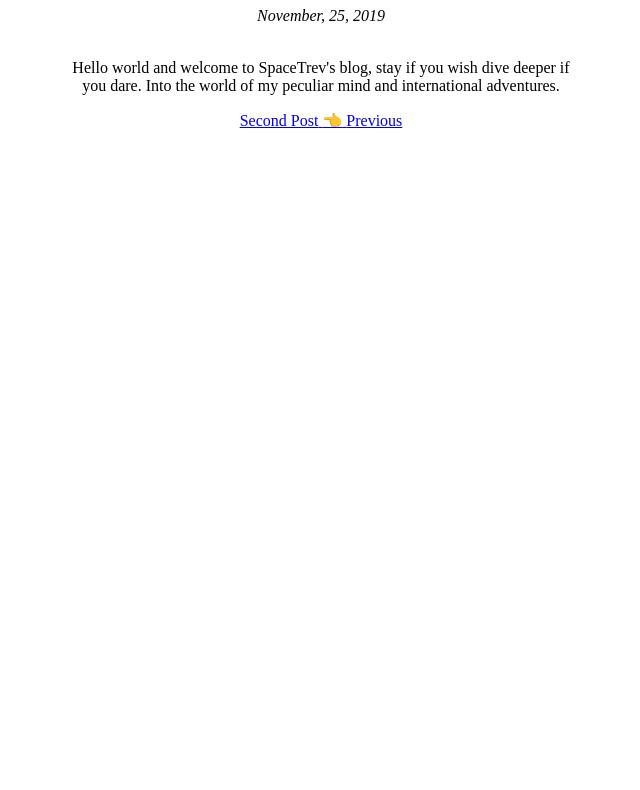
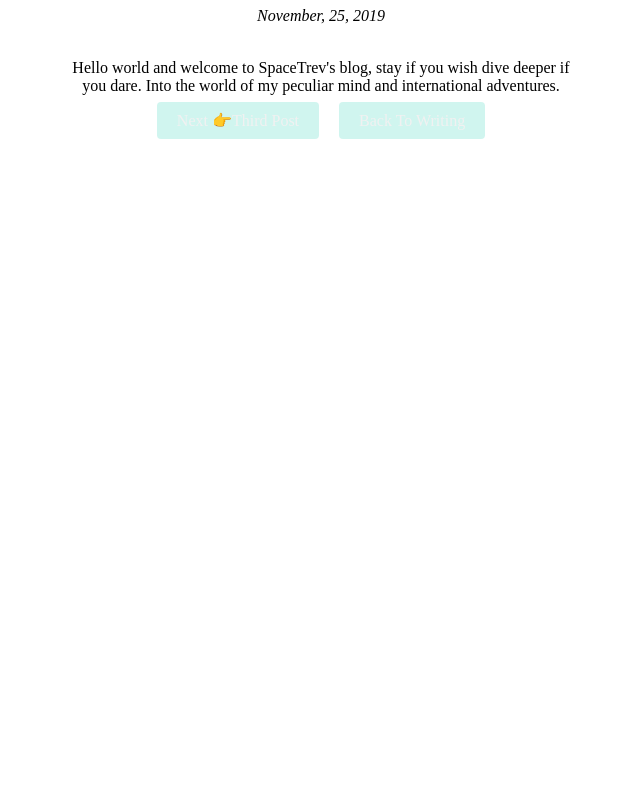
Before and after one commit to SpaceTrev/Portfolio, a Gatsby site: page /first-post in a window 1280 px wide. Shown: the part 81-871 px from the top of the page, without its empty margins (319-959 px from the left). Built offline with nearby package versions, Linux system fonts and the light colour scheme; Gatsby itself is replaced by a stand-in of ours.

Commit message:
pushing changes

```diff
--- /dev/null
+++ b/src/pages/20129-11-26-2-second-post/index.md
@@ -0,0 +1,9 @@
+---
+path: "/third-post"
+date: "2019-11-26"
+title: "Third Post"
+tags: ["lifestyle", "2019"]
+excerpt: "Life is..Life"
+---
+
+Ahhh what a dream we dream...this life. So we swimmingly swim through the wim wam in the river flim flonged out into the actual universe
--- a/src/pages/2019-11-25-second-post/index.md
+++ b/src/pages/2019-11-26-second-post/index.md
@@ -1,6 +1,6 @@
 ---
 path: "/second-post"
-date: "2018-11-15"
+date: "2019-11-26"
 title: "Second Post"
 tags: ["react", "2019"]
 excerpt: "React is life"
--- a/src/templates/blogPost.js
+++ b/src/templates/blogPost.js
@@ -15,6 +15,19 @@ const FlexBox = styled.div`
   flex-direction: row;
   justify-content: center;
   align-items: center;
+`
+const BackToWritingBtn = styled(Link)`
+  height: 50px;
+  width: 150px;
+  border-radius: 4px;
+  padding: 10px 20px;
+  margin: 0px 10px 10px 10px;
+  background: #14ccad33;
+  text-decoration: none;
+  color: #f1f1f1;
+  &:hover {
+    background: #14ccad;
+  }
 `
 const BlogPostTemplate = ({ data, pathContext }) => {
   const title = data.markdownRemark.frontmatter.title
@@ -34,28 +47,25 @@ const BlogPostTemplate = ({ data, pathContext }) => {
           className="blogpost"
           dangerouslySetInnerHTML={{ __html: html }}
         />
-        <p>
         {prev && (
-            <Link to={prev.frontmatter.path}>
+          <BackToWritingBtn to={prev.frontmatter.path}>
             {prev.frontmatter.title}{" "}
             <span role="img" aria-label="point-left">
               👈{" "}
             </span>
             Previous
-            </Link>
+          </BackToWritingBtn>
         )}
-        </p>
-        <p>
         {next && (
-            <Link to={next.frontmatter.path}>
+          <BackToWritingBtn to={next.frontmatter.path}>
             Next{" "}
             <span role="img" aria-label="point-right">
               👉
             </span>
             {next.frontmatter.title}
-            </Link>
+          </BackToWritingBtn>
         )}
-        </p>
+        <BackToWritingBtn to="/writing">Back To Writing</BackToWritingBtn>
       </BlogBox>
     </FlexBox>
   )
```
Lines whose indentation alone changed are shown as unchanged.
